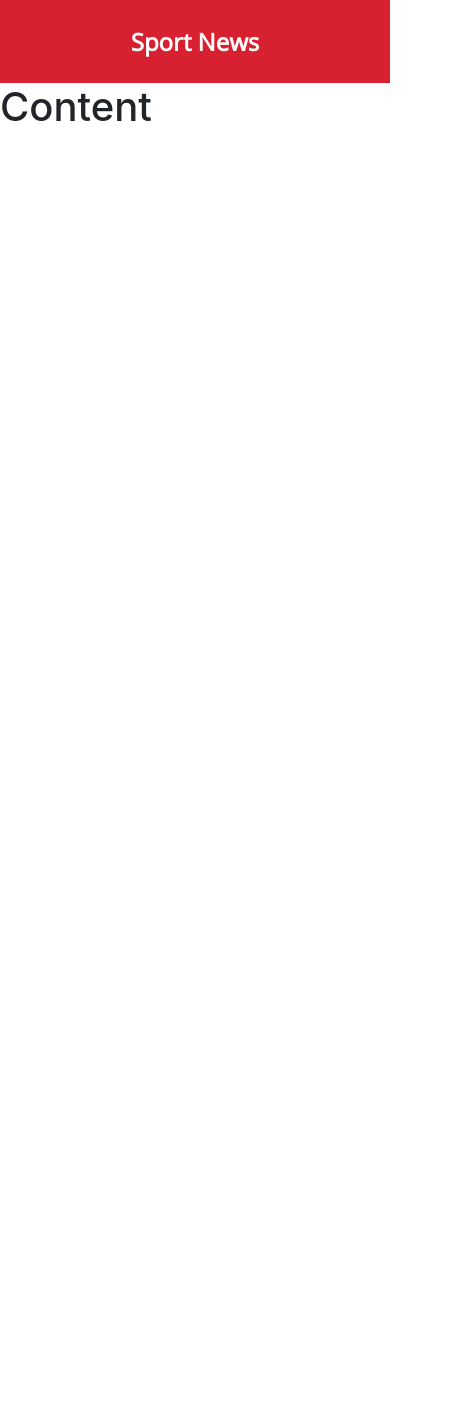
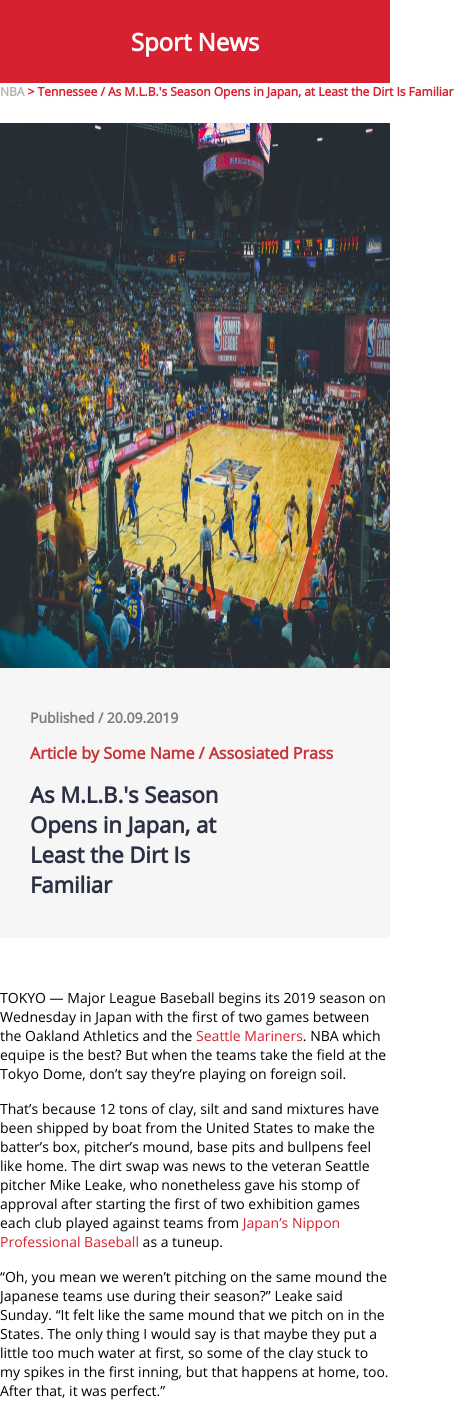
Before and after one commit to anna-kuzii/sport-news, a React (Create React App) app in the folder client/: page / in a window 390 px wide. Shown: the whole page, 460 px wide, since content can reach past the window. Before the commit the page ends 844 px from the top, so only its background shows below. Built offline with nearby package versions, Linux system fonts and the light colour scheme.

Commit message:
first-try-to-single-mobile

```diff
--- a/client/src/Routes.jsx
+++ b/client/src/Routes.jsx
@@ -8,6 +8,7 @@
 import { Header } from './components/Header'
 import { Home } from './components/Home'
 import { UpdateProfile } from './components/UpdateProfile'
+import { SingleNews } from './components/SingleNews';
 
 export default class Routes extends Component {
   render() {
@@ -19,7 +20,7 @@
           </Switch>
           <Route
             exact path='/'
-            component={Home}
+            component={SingleNews}
           />
         </Route>
         <Route path='/updateprofile' component={UpdateProfile} />
--- /dev/null
+++ b/client/src/components/SingleNews/base.js
@@ -0,0 +1,12 @@
+import image1 from "../../assets/img/Basketball.png";
+
+export default [
+  {
+    id: "123",
+    image: image1,
+    text:
+      "TOKYO — Major League Baseball begins its 2019 season on Wednesday in Japan with the first of two games between the Oakland Athletics and the Seattle Mariners. which equipe is the best? But when the teams take the field at the Tokyo Dome, don’t say they’re playing on foreign soil. That’s because 12 tons of clay, silt and sand mixtures have been shipped by boat from the United States to make the batter’s box, pitcher’s mound, base pits and bullpens feel like home. The dirt swap was news to the veteran Seattle pitcher Mike Leake, who nonetheless gave his stomp of approval after starting the first of two exhibition games each club played against teams from Japan’s Nippon Professional Baseball as a tuneup.“Oh, you mean we weren’t pitching on the same mound the Japanese teams use during their season?” Leake said Sunday. “It felt like the same mound that we pitch on in the States. The only thing I would say is that maybe they put a little too much water at first, so some of the clay stuck to my spikes in the first inning, but that happens at home, too. After that, it was perfect.”",
+    title: "As M.L.B.'s Season Opens in Japan, at Least the Dirt Is Familiar",
+
+  }
+];
--- /dev/null
+++ b/client/src/components/SingleNews/index.jsx
@@ -0,0 +1,56 @@
+import React from "react";
+import basketball_img from '../../assets/img/Basketball.png';
+import data from './base';
+
+
+export const SingleNews = () => {
+
+
+
+    return (
+        <section className="single-news-container">
+          <div className="top-info">
+            <h4>
+             <span>NBA </span> > Tennessee / As M.L.B.'s Season Opens in Japan, at Least the Dirt Is
+              Familiar
+            </h4>
+          </div>
+          <div className="middle-container">
+            <div className="image-container">
+              <img src={basketball_img} alt="Basketball" />
+            </div>
+            <div className="card-container">
+              <h4>Published / 20.09.2019</h4>
+              <h3>Article by Some Name / Assosiated Prass</h3>
+              <h2>
+                As M.L.B.'s Season Opens in Japan, at Least the Dirt Is Familiar
+              </h2>
+            </div>
+          </div>
+          <div className="information">
+            <p>
+              TOKYO — Major League Baseball begins its 2019 season on Wednesday in
+              Japan with the first of two games between the Oakland Athletics and the <span>Seattle Mariners</span>. NBA which equipe is the best? But when the teams take
+              the field at the Tokyo Dome, don’t say they’re playing on foreign soil.
+              </p>
+              <p>
+              That’s because 12 tons of clay, silt and sand mixtures have been shipped
+              by boat from the United States to make the batter’s box, pitcher’s
+              mound, base pits and bullpens feel like home. The dirt swap was news to
+              the veteran Seattle pitcher Mike Leake, who nonetheless gave his stomp
+              of approval after starting the first of two exhibition games each club
+              played against teams from <span>Japan’s Nippon Professional Baseball</span> as a
+              tuneup.
+              </p>
+              <p>
+              “Oh, you mean we weren’t pitching on the same mound the Japanese
+              teams use during their season?” Leake said Sunday. “It felt like the
+              same mound that we pitch on in the States. The only thing I would say is
+              that maybe they put a little too much water at first, so some of the
+              clay stuck to my spikes in the first inning, but that happens at home,
+              too. After that, it was perfect.”
+            </p>
+          </div>
+        </section>
+      );
+}
--- /dev/null
+++ b/client/src/components/SingleNews/style.scss
@@ -0,0 +1,118 @@
+.single-news-container {
+  width: 100%;
+  max-width: 815px;
+
+  .top-info {
+    display: flex;
+    justify-content: start;
+    width: 460px;
+    margin-bottom: 15px;
+
+    h4 {
+      font-family: Open Sans;
+      font-size: 12px;
+      font-style: normal;
+      font-weight: 600;
+      line-height: 17px;
+      color: $alizarin-crimson;
+
+      span {
+        font-family: Open Sans;
+        font-style: normal;
+        font-weight: bold;
+        font-size: 12px;
+        line-height: 16px;
+        color: #b2b2b2;
+      }
+    }
+  }
+
+  .middle-container {
+    position: relative;
+    width: 100%;
+    height: 100%;
+    margin-bottom: 50px;
+
+    .image-container {
+      width: 100%;
+      height: 545px;
+
+      @media screen and (max-width: $mobile-width) {
+
+      }
+
+      img {
+        width: 100%;
+        height: 100%;
+        @media screen and (max-width: $mobile-width) {
+          height: 100%;
+
+        }
+      }
+    }
+
+    .card-container {
+      position: absolute;
+      left: 80%;
+      bottom: 30%;
+      width: 100%;
+      max-width: 420px;
+      max-height: 270px;
+      background-color: #f6f6f6;
+      padding: 40px 55px 70px 30px;
+
+      h4 {
+        font-family: Open Sans;
+        font-style: normal;
+        font-weight: bold;
+        font-size: 14px;
+        line-height: 19px;
+        color: #7f7b7b;
+        margin-bottom: 15px;
+      }
+
+      h3 {
+        font-family: Open Sans;
+        font-style: normal;
+        font-weight: 600;
+        font-size: 16px;
+        line-height: 22px;
+        color: #c63638;
+        margin-bottom: 15px;
+      }
+
+      h2 {
+        width: 80%;
+        font-family: Open Sans;
+        font-style: normal;
+        font-weight: bold;
+        font-size: 22px;
+        line-height: 30px;
+        color: #2b2f43;
+        margin-bottom: 0;
+      }
+
+      @media screen and (max-width: $mobile-width) {
+        position: static;
+
+      }
+    }
+  }
+
+  .information {
+    width: 100%;
+
+    p {
+      font-family: Open Sans;
+      font-style: normal;
+      font-weight: normal;
+      font-size: 14px;
+      line-height: 19px;
+      color: $black;
+
+      span {
+        color: $alizarin-crimson;
+      }
+    }
+  }
+}
--- a/client/src/index.scss
+++ b/client/src/index.scss
@@ -13,3 +13,4 @@
 @import 'components/Logo/style';
 @import 'components/NewsOfTheDays/style';
 @import 'components/Share/style';
+@import 'components/SingleNews/style';
```
Also changed, not shown: client/src/assets/img/Basketball.png (added), 1 other file (tests, documents, lock files or other folders).
